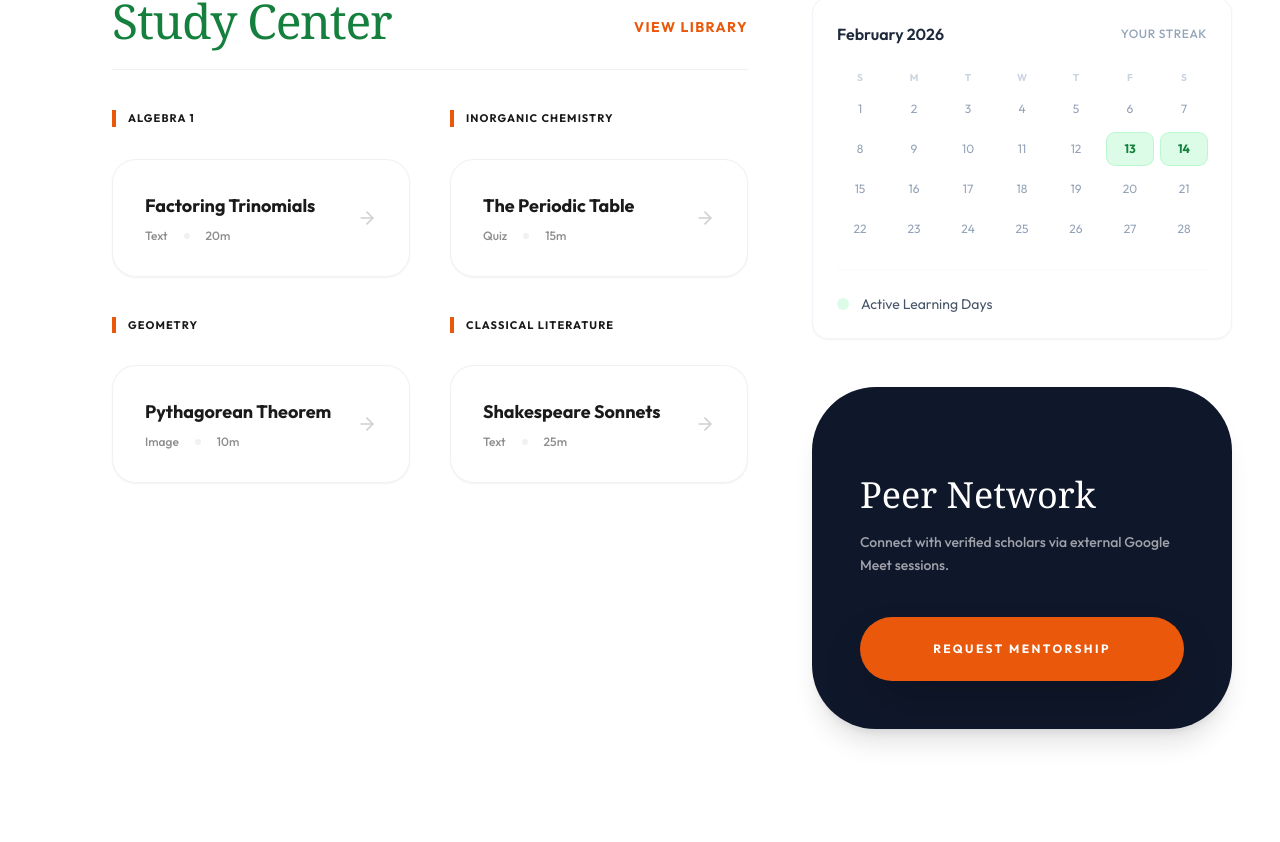
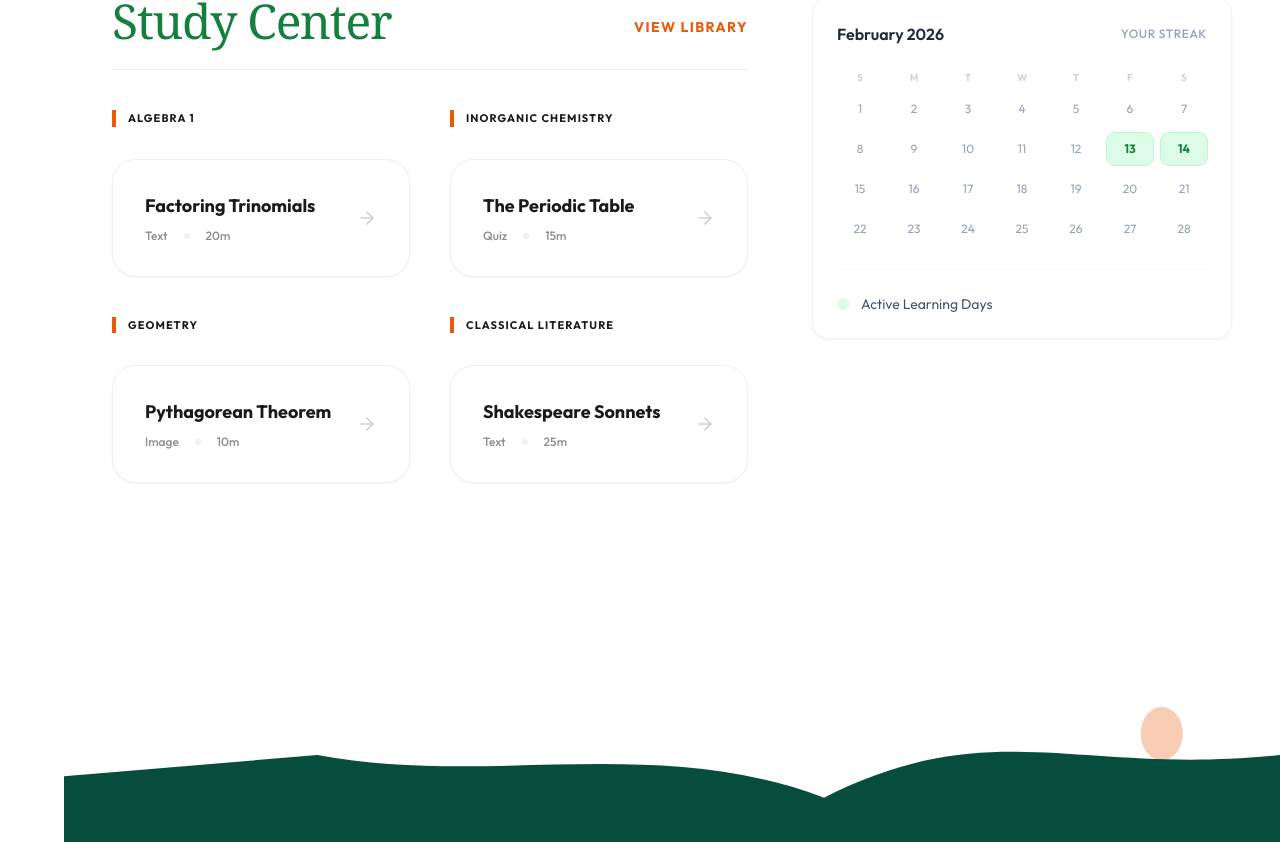
Before and after one commit to 2kinomatics/worm, a React (Vite) app: page / in a window 1280 px wide. Shown: the part 1955-2797 px from the top of the page. Built offline with nearby package versions, Linux system fonts and the light colour scheme.

Commit message:
sidebar18: home-->kimo anir

```diff
--- a/pages/Home.tsx
+++ b/pages/Home.tsx
@@ -191,18 +191,7 @@ const Home: React.FC<HomeProps> = ({ user, progress, onNavigateToSubject }) => {
         <aside className="w-full xl:w-[420px] shrink-0 space-y-12 xl:sticky xl:top-32">
           <ProgressCalendar completedDates={progress.completedDates} />
 
-          <div className="bg-slate-900 p-12 space-y-10 rounded-[4rem] shadow-xl relative overflow-hidden group">
-            <div className="absolute inset-0 bg-gradient-to-br from-secondary/30 to-transparent"></div>
-            <div className="space-y-4 relative z-10">
-              <h3 className="text-4xl font-serif text-white">Peer Network</h3>
-              <p className="text-sm text-white/60 font-medium leading-relaxed">
-                Connect with verified scholars via external Google Meet sessions.
-              </p>
-            </div>
-            <button className="w-full py-6 bg-primary text-white rounded-full text-xs font-bold uppercase tracking-[0.2em] hover:bg-white hover:text-secondary transition-all relative z-10 shadow-2xl">
-              Request Mentorship
-            </button>
-          </div>
+
         </aside>
       </div>
     </div>
```
